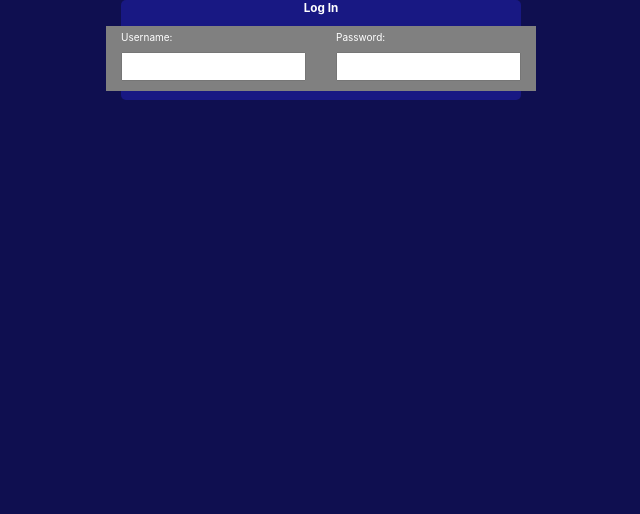
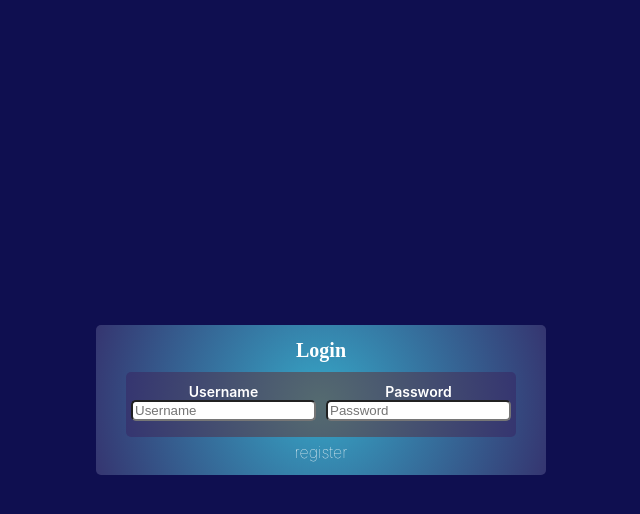
Before and after one commit to Grashad/AuthPr, a React (Create React App) app in the folder Client/: page / in a window 1280 px wide. Shown: the top 514 px of the page, without its empty margins (319-959 px from the left). Built offline with nearby package versions, Linux system fonts and the light colour scheme.

Commit message:
feat: refactor login component and styles; remove unused files

```diff
--- a/Client/src/App.css
+++ b/Client/src/App.css
@@ -1,3 +1,4 @@
 .containerWrap {
     display: flex;
+
 }
--- a/Client/src/App.js
+++ b/Client/src/App.jsx
@@ -1,6 +1,7 @@
 import './App.css';
 import Login from './Components/Login Box/Login Box';
-
+import { useState } from 'react';
+import { Browser, Routes, Route, BrowserRouter } from 'react-router-dom';
 
 
 
--- a/Client/src/Components/Login Box/Login Box.js
+++ /dev/null
@@ -1,15 +0,0 @@
-
-import './Login.css';
-
-function Login() {
-  return  <div className='loginWrap'>
-        <h3 className='containerText'>Log In</h3>
-        <div className='formWrap'>
-        <form className='formField'>Username: <input className='inputField'></input></form>
-        <form className='formField'>Password: <input className='inputField'></input></form>
-        </div>
-        <p></p>
-    </div>
-}
-
-export default Login;
--- /dev/null
+++ b/Client/src/Components/Login Box/Login Box.jsx
@@ -0,0 +1,15 @@
+
+import './Login.css';
+
+function Login() {
+  return  <div className='loginWrap'>
+        <h3 className='containerText'>Login</h3>
+        <div className='formWrap'>
+        <form className='formField'>Username <input className='inputField' placeholder='Username'></input></form>
+        <form className='formField'>Password <input className='inputField' placeholder='Password'></input></form>
+        </div>
+        <p className='regLink'>register</p>
+    </div>
+}
+
+export default Login;
--- a/Client/src/Components/Login Box/Login.css
+++ b/Client/src/Components/Login Box/Login.css
@@ -1,12 +1,12 @@
 .loginWrap {
     display: flex;
-    background: rgb(24, 24, 131);
+    background: radial-gradient(circle,rgba(54, 167, 199, 1) 0%, rgba(53, 53, 112, 1) 100%);
     color: white;
     justify-content: center;
     align-items: center;
     flex-flow: column;
-    width: 40rem;
-    height: 10rem;
+    width: 45rem;
+    height: 15rem;
     border-radius: 5px;
 }
 
@@ -14,17 +14,42 @@
     display: inherit;
     justify-content: center;
     align-items: center;
-    width: 100%;
+    width:80%;
     border-radius: 10px;
+    border-radius: 5px;
+    background: radial-gradient(circle,rgba(85, 107, 112, 1) 0%, rgba(53, 53, 112, 1) 100%);
+    padding-left: 15px;
+    padding-right: 15px;
 }
-
+.containerText {
+    font-size: 2rem;
+    margin: 0;
+    padding-bottom: 10px;
+    font-family: 'Times New Roman', Times, serif;
+}
 .formField {
     display: grid;
     flex-direction: column;
-    background: gray;
-    padding-left: 15px;
-    padding-right: 15px;
+    padding-left: 5px;
+    padding-right: 5px;
     height: 5rem;
     padding-bottom: 10px;
     padding-top: 5px;
+    font-size: 1.4rem;
+    font-weight: 600;
+    align-content: center;
+    justify-items: center;
+
 }
+
+.inputField {
+    border-radius: 5px;
+    color: gray;
+}
+
+.regLink {
+    font-size: 1.6rem;
+    font-weight: lighter;
+    margin: 0px;
+    padding-top: 5px;
+}
--- /dev/null
+++ b/Client/src/Components/SignUp/Signup.jsx
@@ -0,0 +1 @@
+import "./Signup.css"
--- a/Client/src/index.css
+++ b/Client/src/index.css
@@ -13,8 +13,9 @@ body {
   background: rgb(15, 15, 80);
   display: flex;
   justify-content: center;
-  width: 100%;
-  height: 100%;
+  align-items: center;
+  width: 100vw;
+  height: 100vh;
   box-sizing: content-box;
   padding: 0;
   margin: 0;
```
Also changed, not shown: Client/src/Components/SignUp/Signup.css (added).
